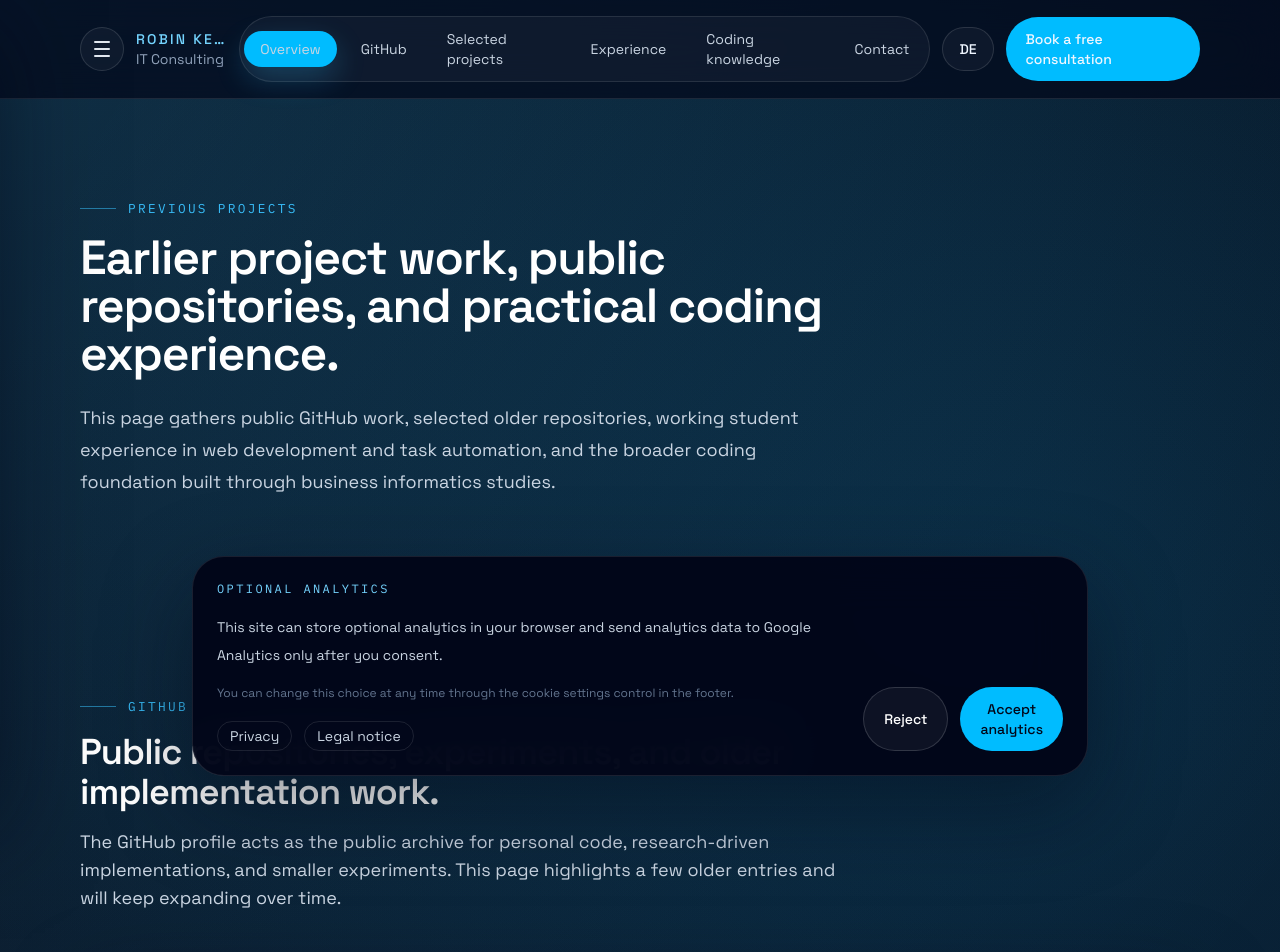
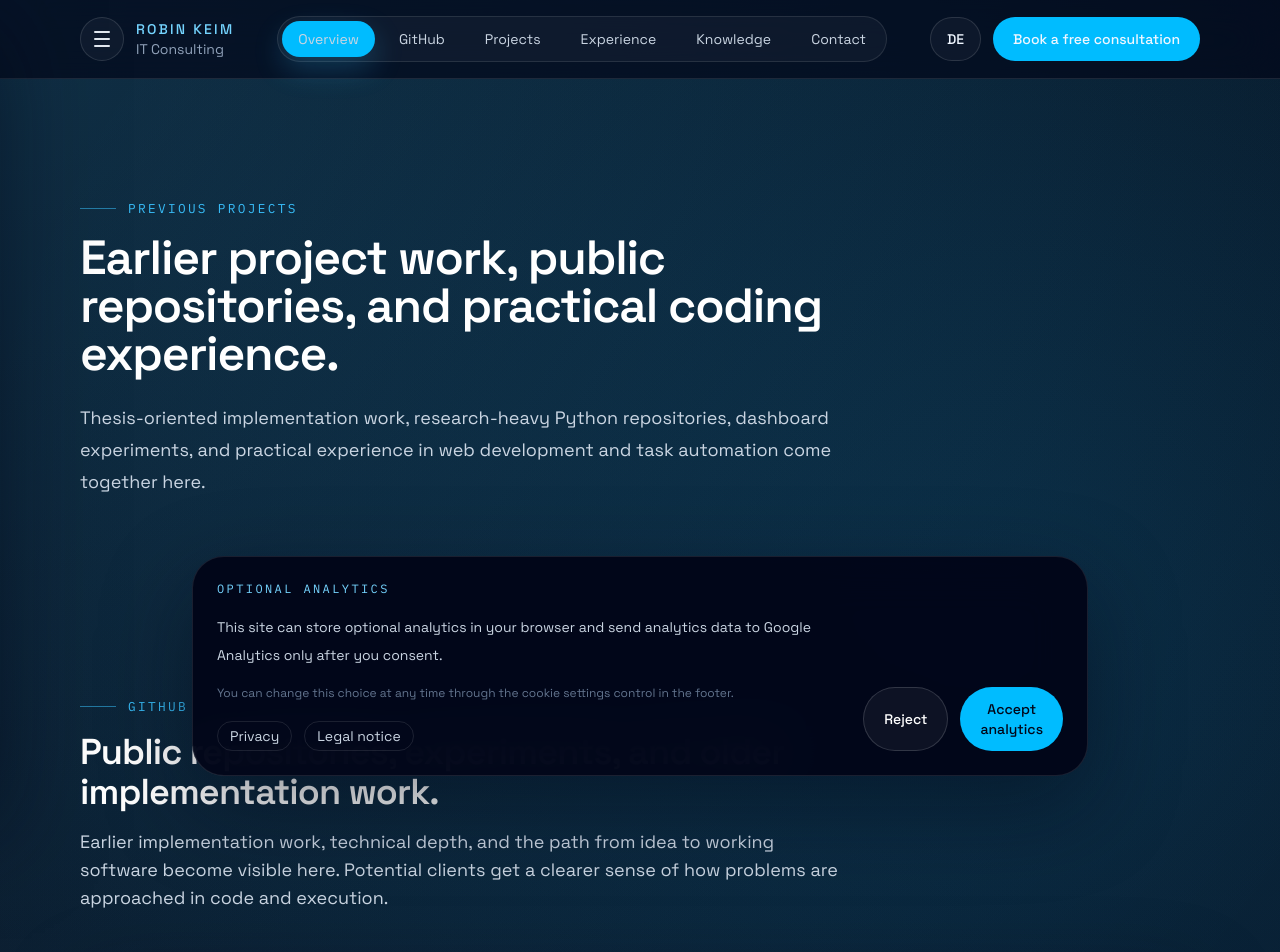
Before and after one commit to MirDochEgal555/robin-consulting-site, a Next.js app: page /projects in a window 1280 px wide. Shown: the top 952 px of the page. Built offline with nearby package versions, Linux system fonts and the light colour scheme; no server answers.

Commit message:
Polish Old Projects Page

```diff
--- a/src/components/sections/projects-teaser-section.tsx
+++ b/src/components/sections/projects-teaser-section.tsx
@@ -10,16 +10,16 @@ type ProjectsTeaserSectionProps = {
 const teaserCopy = {
   en: {
     eyebrow: "Previous projects",
-    title: "See older work, public repositories, and technical background.",
+    title: "Take a look at previous projects.",
     description:
-      "A separate projects page collects earlier GitHub work, selected older repositories, and more detail on web development, automation, and college-based coding experience.",
+      "See selected past work and get a clearer picture of the technical range, practical experience, and problem-solving approach behind the consulting offer.",
     linkLabel: "View previous projects",
   },
   de: {
     eyebrow: "Fruehere Projekte",
-    title: "Mehr zu aelteren Arbeiten, oeffentlichen Repositories und technischem Hintergrund.",
+    title: "Werfen Sie einen Blick auf fruehere Projekte.",
     description:
-      "Eine eigene Projektseite sammelt fruehere GitHub-Arbeit, ausgewaehlte aeltere Repositories sowie mehr Kontext zu Webentwicklung, Automatisierung und dem im Studium aufgebauten Coding-Wissen.",
+      "Sehen Sie ausgewaehlte fruehere Arbeiten und gewinnen Sie einen klareren Eindruck von technischer Bandbreite, praktischer Erfahrung und der Herangehensweise hinter dem Beratungsangebot.",
     linkLabel: "Zu den frueheren Projekten",
   },
 } as const;
--- a/src/content/projects-page-content.ts
+++ b/src/content/projects-page-content.ts
@@ -75,7 +75,7 @@ const projectsPageContent = {
       eyebrow: "GitHub",
       title: "Public repositories, experiments, and older implementation work.",
       description:
-        "The GitHub profile acts as the public archive for personal code, research-driven implementations, and smaller experiments. This page highlights a few older entries and will keep expanding over time.",
+        "Earlier implementation work, technical depth, and the path from idea to working software become visible here. Potential clients get a clearer sense of how problems are approached in code and execution.",
       profileLabel: "MirDochEgal555 / Robin Keim",
       profileHref: githubProfileHref,
       ctaLabel: "Open GitHub profile",
@@ -95,10 +95,10 @@ const projectsPageContent = {
       ],
     },
     projectSection: {
-      eyebrow: "Selected projects",
+      eyebrow: "Projects",
       title: "A few older repositories that show range and technical curiosity.",
       description:
-        "These are not framed as polished products. They are part of an evolving archive that shows experimentation across dashboards, research-heavy implementations, and Python-based idea work.",
+        "These examples show how different technical challenges were approached in practice, from dashboards and research-driven implementations to fast Python-based prototyping.",
       archiveNote:
         "More older projects and context notes will be added here over time.",
     },
@@ -144,7 +144,7 @@ const projectsPageContent = {
       eyebrow: "Experience",
       title: "Working student experience in web development and task automation.",
       description:
-        "The professional experience section focuses on applied delivery: building for real use cases, improving internal workflows, and working in an environment where software has to be useful beyond a demo.",
+        "Hands-on delivery in a real working environment shaped this background: building useful software, improving internal workflows, and shipping solutions that need to hold up in day-to-day use.",
     },
     experience: [
       {
@@ -173,7 +173,7 @@ const projectsPageContent = {
       },
     ],
     knowledgeSection: {
-      eyebrow: "Coding knowledge",
+      eyebrow: "Knowledge",
       title: "General coding knowledge shaped by college work and applied projects.",
       description:
         "The college path in business informatics added structure to the practical experience: not just writing code, but understanding why a system should be built in a certain way and where it creates business value.",
@@ -216,7 +216,7 @@ const projectsPageContent = {
       eyebrow: "GitHub",
       title: "Oeffentliche Repositories, Experimente und fruehere Implementierungsarbeit.",
       description:
-        "Das GitHub-Profil dient als oeffentliches Archiv fuer persoenlichen Code, forschungsnahe Implementierungen und kleinere Experimente. Diese Seite hebt einige aeltere Eintraege hervor und wird mit der Zeit weiter ausgebaut.",
+        "Fruehere Implementierungsarbeit, technische Tiefe und der Weg von der Idee zur funktionierenden Software werden hier sichtbar. Potenzielle Kunden erhalten so ein klareres Bild davon, wie Probleme in Code und Umsetzung angegangen werden.",
       profileLabel: "MirDochEgal555 / Robin Keim",
       profileHref: githubProfileHref,
       ctaLabel: "GitHub-Profil oeffnen",
@@ -236,10 +236,10 @@ const projectsPageContent = {
       ],
     },
     projectSection: {
-      eyebrow: "Ausgewaehlte Projekte",
+      eyebrow: "Projekte",
       title: "Einige aeltere Repositories, die technische Bandbreite und Neugier zeigen.",
       description:
-        "Diese Projekte sind nicht als polierte Produkte gedacht, sondern als Teil eines wachsenden Archivs. Sie zeigen Experimente rund um Dashboards, forschungsnahe Implementierungen und Python-basierte Ideenarbeit.",
+        "Diese Beispiele zeigen, wie unterschiedliche technische Herausforderungen praktisch angegangen wurden, von Dashboards und forschungsnahen Implementierungen bis hin zu schneller Python-basierter Prototyping-Arbeit.",
       archiveNote:
         "Weitere fruehere Projekte und kurze Kontextbeschreibungen werden hier nach und nach ergaenzt.",
     },
@@ -285,7 +285,7 @@ const projectsPageContent = {
       eyebrow: "Erfahrung",
       title: "Werkstudentische Erfahrung in Webentwicklung und Aufgabenautomatisierung.",
       description:
-        "Der berufliche Teil steht fuer anwendungsnahe Umsetzung: Software fuer echte Use Cases bauen, interne Ablaeufe verbessern und in einem Umfeld arbeiten, in dem Software ueber eine Demo hinaus funktionieren muss.",
+        "Praktische Umsetzung im echten Arbeitsumfeld praegt diesen Hintergrund: nuetzliche Software bauen, interne Ablaeufe verbessern und Loesungen ausliefern, die im Alltag verlaesslich funktionieren muessen.",
     },
     experience: [
       {
@@ -314,7 +314,7 @@ const projectsPageContent = {
       },
     ],
     knowledgeSection: {
-      eyebrow: "Coding-Wissen",
+      eyebrow: "Wissen",
       title: "Allgemeines Coding-Wissen aus Studium und praktischer Projektarbeit.",
       description:
         "Der Studienweg in Wirtschaftsinformatik hat der praktischen Erfahrung Struktur gegeben: nicht nur Code schreiben, sondern verstehen, warum ein System auf bestimmte Weise gebaut werden sollte und welchen Nutzen es fachlich stiftet.",
--- a/src/content/site-pages.ts
+++ b/src/content/site-pages.ts
@@ -81,16 +81,16 @@ const pageDefinitions = {
       metadata: {
         title: "Previous Projects | Robin Keim IT Consulting",
         description:
-          "A growing archive of previous projects, GitHub work, professional web development experience, and coding knowledge built through college and practice.",
+          "Selected repositories covering thesis-oriented implementation work, research-heavy Python projects, dashboard experiments, and applied experience in web development and automation.",
         openGraphTitle: "Previous Projects | Robin Keim IT Consulting",
         openGraphDescription:
-          "Selected older projects, GitHub repositories, working student experience, and coding background.",
+          "Selected repositories, dashboard experiments, and applied web and automation experience.",
       },
       intro: {
         eyebrow: "Previous projects",
         title: "Earlier project work, public repositories, and practical coding experience.",
         description:
-          "This page gathers public GitHub work, selected older repositories, working student experience in web development and task automation, and the broader coding foundation built through business informatics studies.",
+          "Thesis-oriented implementation work, research-heavy Python repositories, dashboard experiments, and practical experience in web development and task automation come together here.",
       },
     },
     blog: {
@@ -183,16 +183,16 @@ const pageDefinitions = {
       metadata: {
         title: "Fruehere Projekte | Robin Keim IT-Beratung",
         description:
-          "Ein wachsendes Archiv frueherer Projekte, GitHub-Arbeit, werkstudentischer Webentwicklung und Coding-Wissen aus Studium und Praxis.",
+          "Ausgewaehlte Repositories zu thesisnaher Implementierungsarbeit, forschungsintensiven Python-Projekten, Dashboard-Experimenten sowie praktischer Erfahrung in Webentwicklung und Automatisierung.",
         openGraphTitle: "Fruehere Projekte | Robin Keim IT-Beratung",
         openGraphDescription:
-          "Ausgewaehlte aeltere Projekte, GitHub-Repositories, Berufserfahrung und technischer Hintergrund.",
+          "Ausgewaehlte Repositories, Dashboard-Experimente sowie praktische Erfahrung in Webentwicklung und Automatisierung.",
       },
       intro: {
         eyebrow: "Fruehere Projekte",
         title: "Fruehere Projektarbeit, oeffentliche Repositories und praktische Coding-Erfahrung.",
         description:
-          "Diese Seite buendelt oeffentliche GitHub-Arbeit, ausgewaehlte aeltere Repositories, werkstudentische Erfahrung in Webentwicklung und Aufgabenautomatisierung sowie das breitere Coding-Fundament aus dem Wirtschaftsinformatik-Studium.",
+          "Thesisnahe Implementierungsarbeit, forschungsintensive Python-Repositories, Dashboard-Experimente sowie praktische Erfahrung in Webentwicklung und Aufgabenautomatisierung kommen hier zusammen.",
       },
     },
     blog: {
```
